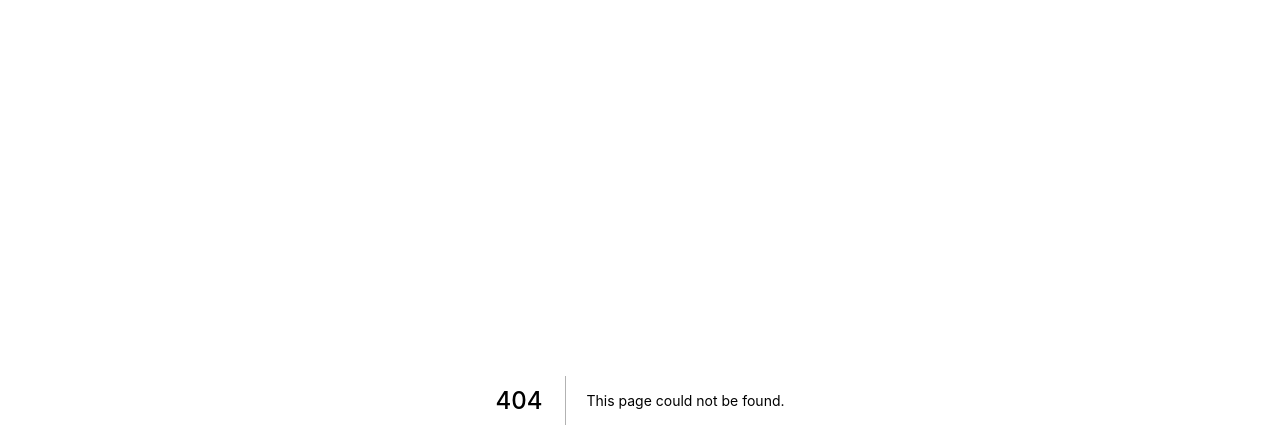
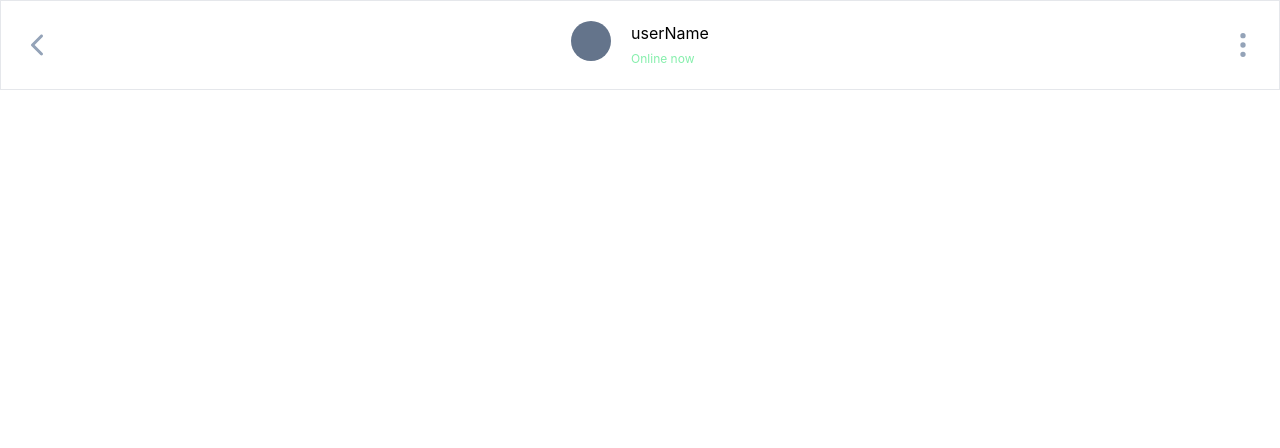
Before and after one commit to Lei-Hsu/chat-room, a Next.js app: page /message-room/1 in a window 1280 px wide. Before the commit this address had no page. Shown: the top 448 px of the page. Built offline with nearby package versions, Linux system fonts and the light colour scheme.

Commit message:
feat : add message room header

```diff
--- a/package.json
+++ b/package.json
@@ -14,6 +14,7 @@
     "next": "latest",
     "react": "^17.0.2",
     "react-dom": "^17.0.2",
+    "react-icons": "^4.3.1",
     "react-redux": "^7.2.0",
     "redux-saga": "^1.1.3"
   },
--- /dev/null
+++ b/src/components/messageRoom/MessageHeader.tsx
@@ -0,0 +1,33 @@
+import React from 'react';
+import { FiMoreVertical } from 'react-icons/fi';
+import { IoIosArrowBack } from 'react-icons/io';
+
+import Image from 'next/image';
+
+interface MessageHeaderProps {
+  imagePath?: string;
+  isOnline: boolean;
+  userName: string;
+}
+
+const MessageHeader = ({ imagePath, isOnline, userName }: MessageHeaderProps) => {
+  const onlineStatus = isOnline ? 'text-green-300' : 'text-red-600';
+  const onlineText = isOnline ? 'Online now' : 'Offline';
+
+  return (
+    <div className="relative flex items-center justify-center border border-b-gray-200 p-5">
+      <IoIosArrowBack className="absolute left-5 h-8 w-8 cursor-pointer text-slate-400" />
+      <div className="flex">
+        {/* <Image height={40} width={40} src="" /> */}
+        <div className="mr-5 h-10 w-10 rounded-full bg-slate-500" />
+        <div>
+          <h3>{userName}</h3>
+          <span className={`m-0 text-xs ${onlineStatus}`}>{onlineText}</span>
+        </div>
+      </div>
+      <FiMoreVertical className="absolute right-5 h-8 w-8 cursor-pointer text-slate-400" />
+    </div>
+  );
+};
+
+export default MessageHeader;
--- /dev/null
+++ b/src/pages/message-room/[id].tsx
@@ -0,0 +1,13 @@
+import React from 'react';
+
+import MessageHeader from '@Components/messageRoom/MessageHeader';
+
+const MessageRoom = () => {
+  return (
+    <div>
+      <MessageHeader isOnline={true} userName={'userName'} />
+    </div>
+  );
+};
+
+export default MessageRoom;
--- a/tsconfig.json
+++ b/tsconfig.json
@@ -18,7 +18,8 @@
     "paths": {
       "@Redux/*": ["redux/*"],
       "@Hooks/*": ["hooks/*"],
-      "@Pages/*": ["pages/*"]
+      "@Pages/*": ["pages/*"],
+      "@Components/*": ["components/*"]
     }
   },
   "include": ["next-env.d.ts", "**/*.ts", "**/*.tsx"],
```
Also changed, not shown: 1 other file (tests, documents, lock files or other folders).
